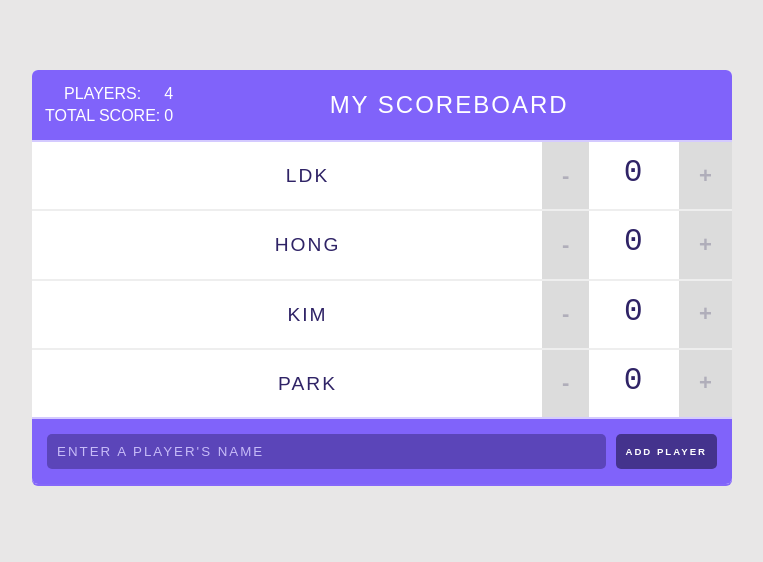
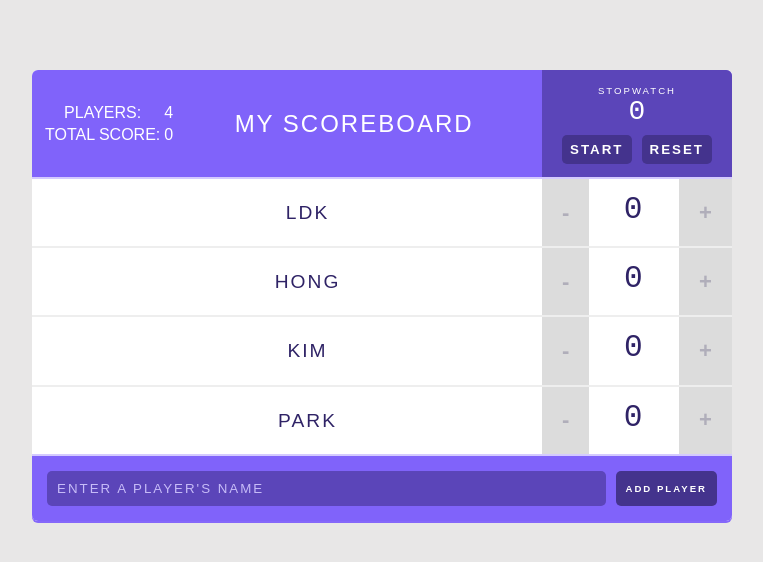
Before and after one commit to yh5636/scoreboard, a React (Create React App) app: page / in a window 1280 px wide. Shown: the top 562 px of the page, without its empty margins (258-1021 px from the left). Built offline with nearby package versions, Linux system fonts and the light colour scheme.

Commit message:
Stopwatch 주요 로직 구현

```diff
--- a/src/components/Header.js
+++ b/src/components/Header.js
@@ -1,5 +1,6 @@
 import React from 'react';
 import {Statistics} from "./Statistics";
+import {Stopwatch} from "./Stopwatch";
 
 export const Header = (props) => {
   console.log(props);
@@ -9,6 +10,7 @@
     <header>
       <Statistics players={props.players}/>
       <h1>{title}</h1>
+      <Stopwatch/>
     </header>
   );
 }
--- /dev/null
+++ b/src/components/Stopwatch.js
@@ -0,0 +1,52 @@
+import React from 'react';
+
+export class Stopwatch extends React.Component {
+  thickRef; //속성선언
+  state = { //시간은 변하는 값이니까 state로
+    timer : 0,
+    isRunning : false
+  }
+
+  constructor(props) {
+    super(props);
+  }
+
+  render() {
+    return (
+      <div className="stopwatch">
+        <h2>Stopwatch</h2>
+        <span className="stopwatch-time">{this.state.timer}</span>
+        <button onClick={this.handleStopwatch}>Start</button>
+        <button>Reset</button>
+      </div>
+    );
+  }
+
+  // ★Dom이 렌더링된 직후에 호출되는 라이프 사이클
+  // 주로 네트워크 호출, 3rd 라이브러리 로딩 등의 역할을 수행
+    componentDidMount() {
+      this.thickRef = setInterval(this.thickRef, 1000);
+
+  }
+
+  // ★DOM이 파괴되기 직전에 호출되는 라이프 사이클
+  // 리소스 해제 등의 역할을 수행
+  componentWillUnmount(){
+    clearInterval(this.thickRef);
+  }
+
+  tick(){
+    if (this.state.isRunning){
+      this.setState(prevState => ({
+        timer: prevState.timer +1
+      }))
+    }
+  }
+  handleStopwatch = () => {
+    this.setState(prevState => ({
+      isRunning: !prevState.isRunning
+      })
+    );
+  }
+
+}
```
Also changed, not shown: _js/thread1.js (added, +19 -0 lines).
